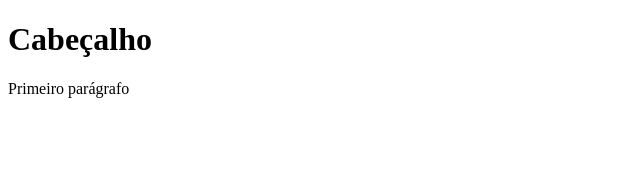
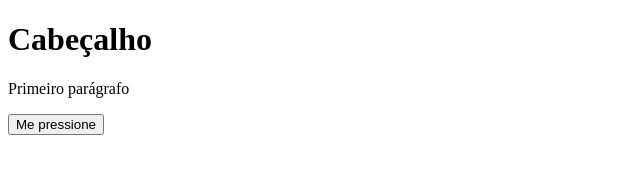
Before and after one commit to FullStack-Health/git_practice, a plain HTML site: page index.html in a window 1280 px wide. Shown: the whole page, without its empty margins (0-640 px from the left). Drawn offline with Linux system fonts and the light colour scheme.

Commit message:
cria btn

```diff
--- a/index.html
+++ b/index.html
@@ -8,5 +8,7 @@
 <body>
     <h1>Cabeçalho</h1>
     <p>Primeiro parágrafo</p>
+
+    <button>Me pressione</button>
 </body>
 </html>
```
